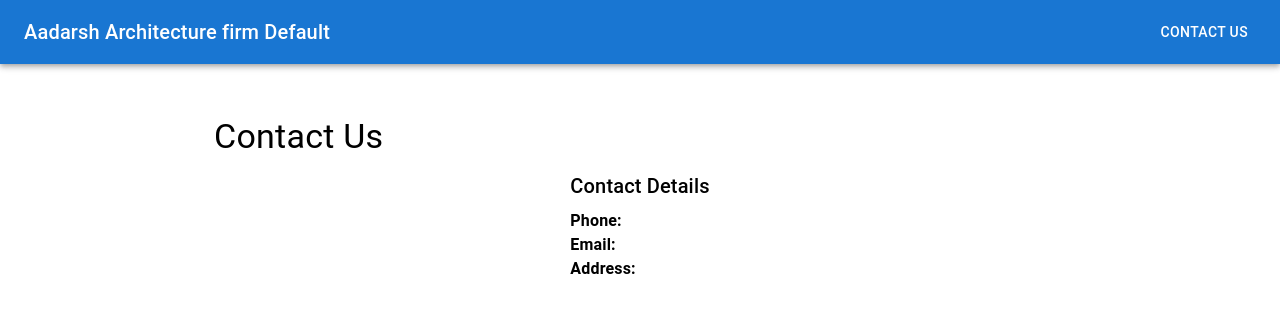
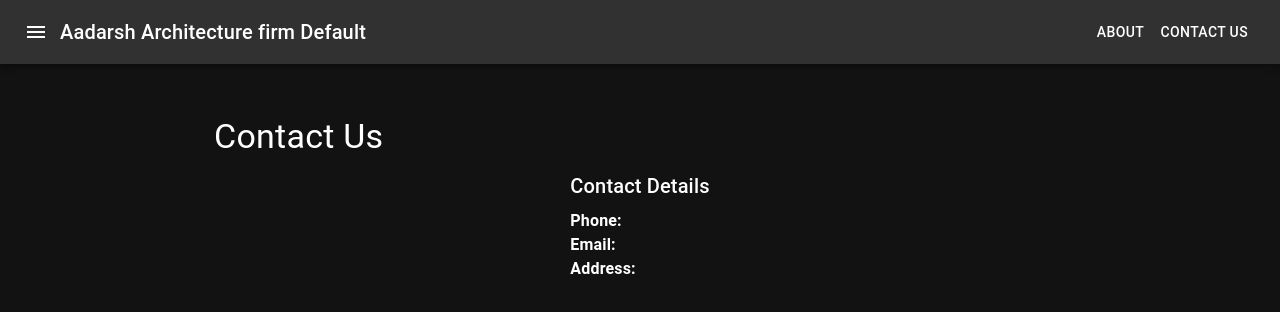
Before and after one commit to niharnandan/Arch_website, a React (Create React App) app in the folder my-app/: page /contact in a window 1280 px wide. Shown: the top 312 px of the page. Built offline with nearby package versions, Linux system fonts and the light colour scheme; no server answers.

Commit message:
added theming and app bar customization

```diff
--- a/my-app/package.json
+++ b/my-app/package.json
@@ -3,10 +3,10 @@
   "version": "0.1.0",
   "private": true,
   "dependencies": {
-    "@emotion/react": "^11.13.5",
-    "@emotion/styled": "^11.13.5",
+    "@emotion/react": "^11.14.0",
+    "@emotion/styled": "^11.14.0",
     "@mui/icons-material": "^6.1.9",
-    "@mui/material": "^6.1.9",
+    "@mui/material": "^6.3.1",
     "@mui/styles": "^6.3.1",
     "@testing-library/jest-dom": "^5.17.0",
     "@testing-library/react": "^13.4.0",
--- a/my-app/src/App.tsx
+++ b/my-app/src/App.tsx
@@ -1,12 +1,11 @@
-import React from 'react';
+import React, { useState } from 'react';
 import { BrowserRouter as Router, Routes, Route } from 'react-router-dom';
-import { Container } from '@mui/material';
-import { makeStyles } from '@mui/styles';
-
+import { Container, CssBaseline } from '@mui/material';
+import { ThemeProvider, createTheme } from '@mui/material/styles';
 import ButtonAppBar from './components/button-app-bar';
-
 import Home from './pages/Home';
 import ContactUs from './pages/ContactUs';
+import { makeStyles } from '@mui/styles';
 
 const useStyles = makeStyles({
   root: {
@@ -21,22 +20,59 @@ const useStyles = makeStyles({
 });
 
 const App: React.FC = () => {
+  const [darkMode, setDarkMode] = useState<boolean>(true); // State to control dark/light theme
   const classes = useStyles();
 
+  const darkTheme = createTheme({
+    palette: {
+      mode: 'dark',
+      background: {
+        default: '#121212',
+        paper: '#1d1d1d',
+      },
+      primary: {
+        main: '#90caf9',
+      },
+      secondary: {
+        main: '#f48fb1',
+      },
+    },
+  });
+
+  const lightTheme = createTheme({
+    palette: {
+      mode: 'light',
+      background: {
+        default: '#f5f5f5',
+        paper: '#ffffff',
+      },
+      primary: {
+        main: '#1976d2',
+      },
+      secondary: {
+        main: '#f50057',
+      },
+    },
+  });
+
+  // Toggle theme
+  const toggleTheme = () => {
+    setDarkMode((prevMode) => !prevMode);
+  };
+
   return (
+    <ThemeProvider theme={darkMode ? darkTheme : lightTheme}>
+      <CssBaseline />
       <Router>
-      {/* ButtonAppBar will be shown on every page */}
-      <ButtonAppBar />
-
-      {/* Main content container */}
+        <ButtonAppBar toggleTheme={toggleTheme} />
         <Container className={classes.root}>
-        {/* Routes for different pages */}
           <Routes>
             <Route path="/" element={<Home />} />
             <Route path="/contact" element={<ContactUs />} />
           </Routes>
         </Container>
       </Router>
+    </ThemeProvider>
   );
 };
 
--- a/my-app/src/components/button-app-bar.tsx
+++ b/my-app/src/components/button-app-bar.tsx
@@ -6,19 +6,32 @@ import {
   Typography,
   Box,
   IconButton,
-  useTheme,
-  useMediaQuery,
+  Menu,
+  MenuItem,
 } from '@mui/material';
 import MenuIcon from '@mui/icons-material/Menu';
 import { useNavigate } from 'react-router-dom';
 import { fetchFirmName } from '../services/Contentful/contentfulFirmName';
 import { useEffect, useState } from 'react';
+import useIsMobile from '../services/Contentful/Helpers/isMobile';
+import { makeStyles } from '@mui/styles';
 
-const ButtonAppBar: React.FC = () => {
-  const theme = useTheme();
-  const isSmallScreen = useMediaQuery(theme.breakpoints.down('md'));
+const useStyles = makeStyles({
+  root: {
+    minWidth: '420px',
+    flexGrow: 1,
+  },
+});
 
+interface ButtonAppBarProps {
+  toggleTheme: () => void;
+}
+
+const ButtonAppBar: React.FC<ButtonAppBarProps> = ({ toggleTheme }) => {
+  const classes = useStyles();
+  const isMobile = useIsMobile();
   const [firmName, setFirmName] = useState<string>('');
+  const [anchorEl, setAnchorEl] = useState<null | HTMLElement>(null);
   const navigate = useNavigate();
 
   useEffect(() => {
@@ -30,28 +43,37 @@ const ButtonAppBar: React.FC = () => {
     getFirmName();
   }, []);
 
-  const handleContactUsClick = () => {
-    navigate('/contact');
-  };
-
   const handleFirmNameClick = () => {
     navigate('/');
   };
 
+  // Menu handling functions
+  const handleMenuClick = (event: React.MouseEvent<HTMLElement>) => {
+    setAnchorEl(event.currentTarget);
+  };
+
+  const handleMenuClose = () => {
+    setAnchorEl(null);
+  };
+
+  const handleNavigation = (path: string) => {
+    navigate(path);
+    handleMenuClose();
+  };
+
   return (
-    <Box sx={{ flexGrow: 1 }}>
+    <Box className={classes.root}>
       <AppBar position="static">
         <Toolbar>
-          {isSmallScreen && (
           <IconButton
             size="large"
             edge="start"
             color="inherit"
             aria-label="menu"
+            onClick={handleMenuClick}
           >
             <MenuIcon />
           </IconButton>
-          )}
           <Typography
             variant="h6"
             component="div"
@@ -60,11 +82,68 @@ const ButtonAppBar: React.FC = () => {
           >
             {firmName}
           </Typography>
-          <Button color="inherit" onClick={handleContactUsClick}>
+          {!isMobile && (
+            <Button
+              color="inherit"
+              onClick={() => {
+                navigate('/about');
+              }}
+            >
+              About
+            </Button>
+          )}
+          <Button
+            color="inherit"
+            onClick={() => {
+              navigate('/contact');
+            }}
+          >
             Contact Us
           </Button>
         </Toolbar>
       </AppBar>
+
+      {/* Menu Component */}
+      <Menu
+        anchorEl={anchorEl}
+        open={Boolean(anchorEl)}
+        onClose={handleMenuClose}
+        anchorOrigin={{
+          vertical: 'top',
+          horizontal: 'left',
+        }}
+        transformOrigin={{
+          vertical: 'top',
+          horizontal: 'left',
+        }}
+      >
+        {isMobile && (
+          <MenuItem
+            onClick={() => {
+              handleNavigation('/');
+            }}
+          >
+            Home
+          </MenuItem>
+        )}
+        {isMobile && (
+          <MenuItem
+            onClick={() => {
+              handleNavigation('/about');
+            }}
+          >
+            About Us
+          </MenuItem>
+        )}
+        <MenuItem
+          onClick={() => {
+            toggleTheme();
+            handleMenuClose();
+          }}
+        >
+          Change Theme
+        </MenuItem>
+      </Menu>
     </Box>
   );
 };
--- a/my-app/src/pages/Home.tsx
+++ b/my-app/src/pages/Home.tsx
@@ -1,21 +1,18 @@
 import React from 'react';
 import { Button, Typography } from '@mui/material';
 import ImageBox from '../components/image-box';
-import { makeStyles } from '@mui/styles';
-
-const useStyles = makeStyles({
-  temp: {}
-});
 
 const Home: React.FC = () => {
-  const classes = useStyles();
-
   return (
     <>
-      <Typography className={classes.temp} variant="h3" gutterBottom>
+      <Typography variant="h3" gutterBottom>
         Hello, Material-UI with TypeScript!
       </Typography>
-      <Button variant="contained" color="primary">
+      <Button
+        variant="contained"
+        color="primary"
+        sx={{ marginBottom: 2 }} // Add custom spacing or styling if necessary
+      >
         MUI Button
       </Button>
       <ImageBox />
--- /dev/null
+++ b/my-app/src/services/Contentful/Helpers/isMobile.ts
@@ -0,0 +1,22 @@
+import { useState, useEffect } from 'react';
+
+const useIsMobile = () => {
+  const [isMobile, setIsMobile] = useState<boolean>(false);
+
+  const checkMobile = () => {
+    setIsMobile(window.innerWidth <= 768); // 768px or less is generally mobile
+  };
+
+  useEffect(() => {
+    checkMobile(); // Initial check
+    window.addEventListener('resize', checkMobile); // Check on resize
+
+    return () => {
+      window.removeEventListener('resize', checkMobile); // Clean up listener
+    };
+  }, []);
+
+  return isMobile;
+};
+
+export default useIsMobile;
```
Also changed, not shown: 1 other file (tests, documents, lock files or other folders). Lines whose indentation alone changed are shown as unchanged.
